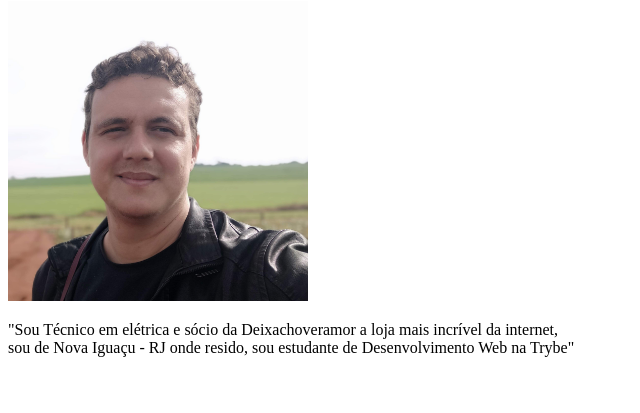
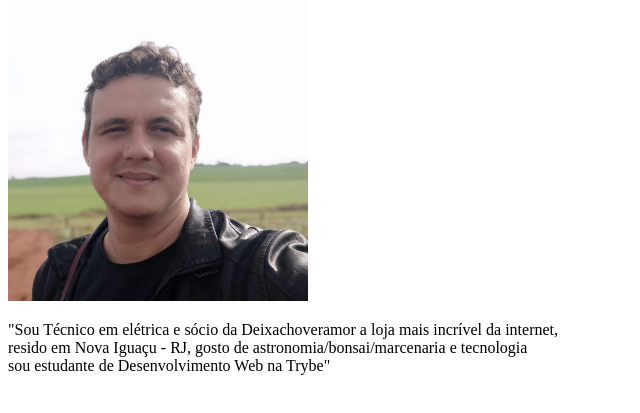
Before and after one commit to DouglasDainese/DouglasDainese.github.io, a plain HTML site: page index.html in a window 1280 px wide. Shown: the part 79-492 px from the top of the page, without its empty margins (0-640 px from the left). Drawn offline with Linux system fonts and the light colour scheme.

Commit message:
atualização da descrição

```diff
--- a/index.html
+++ b/index.html
@@ -14,7 +14,8 @@
 
     <!----Breve descrição: quem sou eu?-->
     <p>"Sou Técnico em elétrica e sócio da Deixachoveramor a loja mais incrível da internet, <br>
-        sou de Nova Iguaçu - RJ onde resido, sou estudante de Desenvolvimento Web na Trybe" </p>
+        resido em Nova Iguaçu - RJ, gosto de astronomia/bonsai/marcenaria e tecnologia <br>
+        sou estudante de Desenvolvimento Web na Trybe" </p>
 
 </body>
 </html>
```
